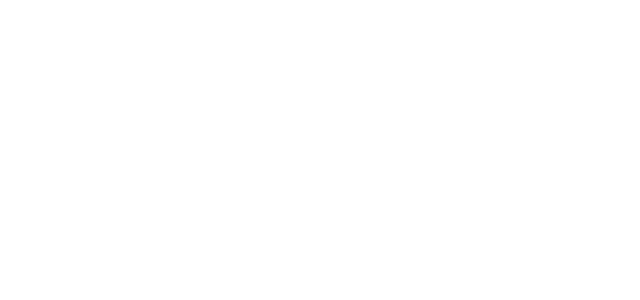
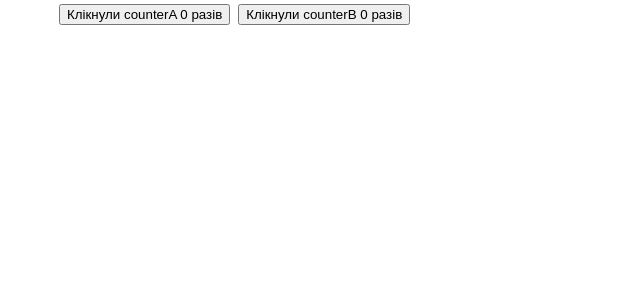
Before and after one commit to Allovallo/react-hooks-03, a React (Create React App) app: page /counter in a window 1280 px wide. Before the commit this address had no page. Shown: the top 300 px of the page, without its empty margins (0-640 px from the left). Built offline with nearby package versions, Linux system fonts and the light colour scheme.

Commit message:
files updated

```diff
--- a/src/App.js
+++ b/src/App.js
@@ -2,6 +2,7 @@ import { Route, Routes } from 'react-router';
 import OldSignupForm from './components/SignupForm/SignupForm';
 // import AppBar from './components/AppBar/AppBar';
 import OldClock from './components/Clock/Clock';
+import OldCounter from './components/Counter/Counter';
 
 const containerStyles = {
   maxWidth: 1170,
@@ -19,6 +20,7 @@ export default function App() {
       <Routes>
         <Route path="/signup" element={<OldSignupForm />}></Route>
         <Route path="/clock" element={<OldClock />}></Route>
+        <Route path="/counter" element={<OldCounter />}></Route>
       </Routes>
     </div>
   );
--- /dev/null
+++ b/src/components/Counter/Counter.js
@@ -0,0 +1,22 @@
+import React, { Component } from 'react';
+import styles from './Counter.module.css';
+
+export default class OldCounter extends Component {
+  state = {
+    counterA: 0,
+    counterB: 0,
+  };
+
+  render() {
+    return (
+      <>
+        <button type="button" className={styles.btn}>
+          Клікнули counterA {this.state.counterA} разів
+        </button>
+        <button type="button" className={styles.btn}>
+          Клікнули counterB {this.state.counterB} разів
+        </button>
+      </>
+    );
+  }
+}
--- /dev/null
+++ b/src/components/Counter/Counter.module.css
@@ -0,0 +1,6 @@
+.btn {
+  display: inline-flex;
+  font-style: 20px;
+  margin: 4px;
+  cursor: pointer;
+}
```
